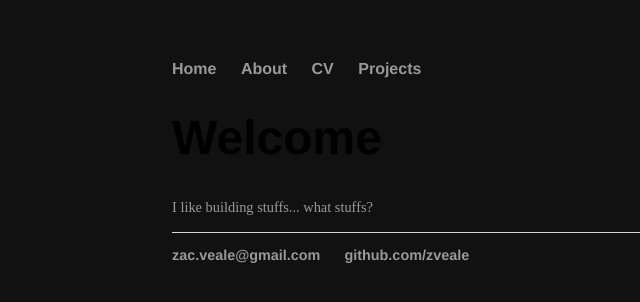
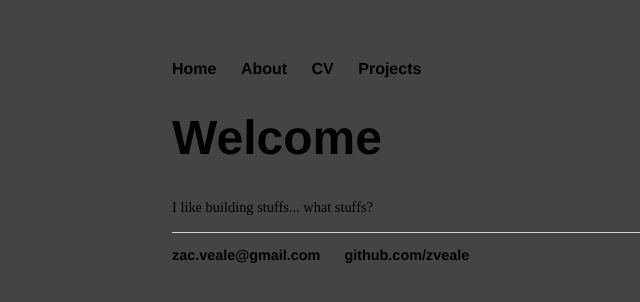
Before and after one commit to zveale/zveale.github.io, a Jekyll site: the page built from index.html, in a window 1280 px wide. Shown: the top 302 px of the page, without its empty margins (20-660 px from the left). Built offline with Jekyll 4.4.1, drawn with Linux system fonts in a browser that asks for light colours.

Commit message:
Update main.css

```diff
--- a/css/main.css
+++ b/css/main.css
@@ -1,5 +1,5 @@
 body {
-    background-color:#111;
+    background-color:#444;
     margin: 60px auto;
     width: 70%;
 }
@@ -15,7 +15,7 @@ nav ul li, footer ul li {
 }
 a {
     text-decoration: none;
-    color: #999;
+    color: #000;
 }
 a:hover {
     text-decoration: underline;
@@ -27,7 +27,7 @@ h1 {
 p {
     font-size: 0.9em;
     line-height: 1.4em;
-    color: #999;
+    color: #000;
 }
 footer {
     border-top: 1px solid #d5d5d5;
```
